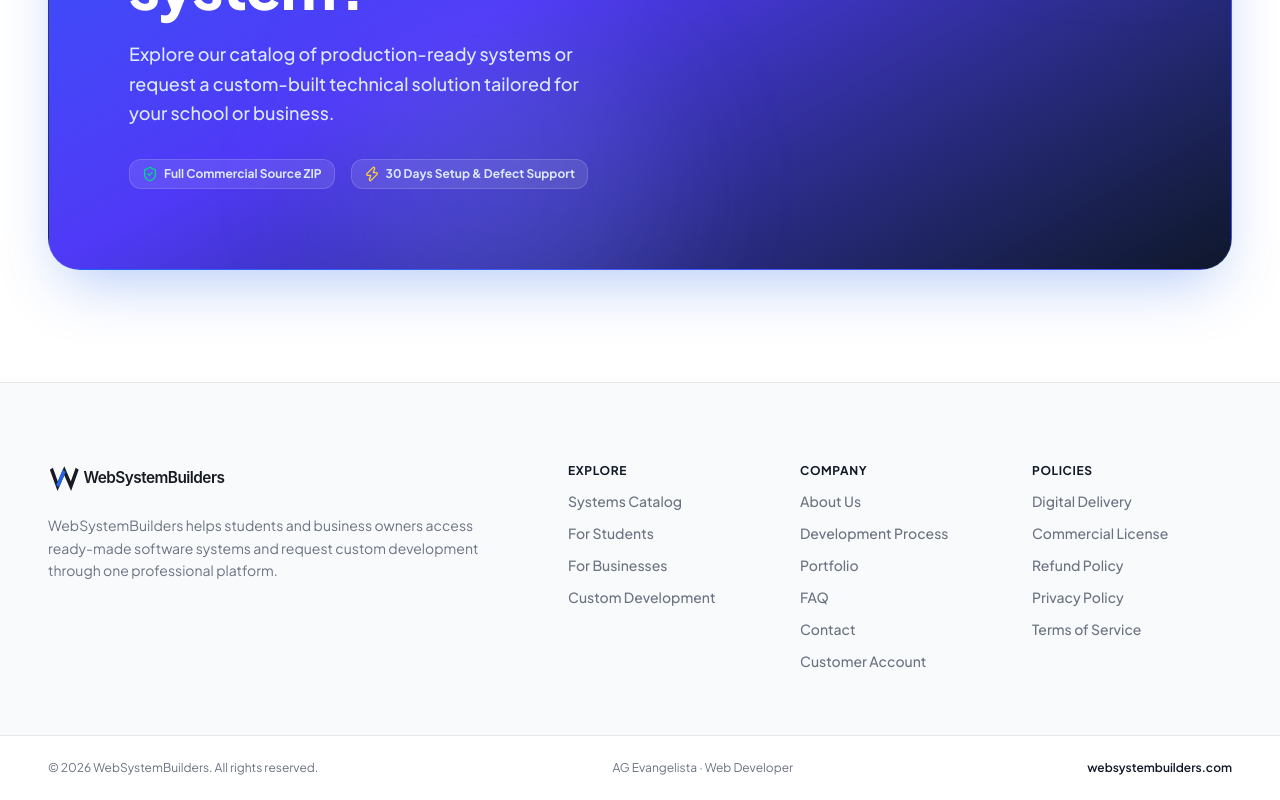
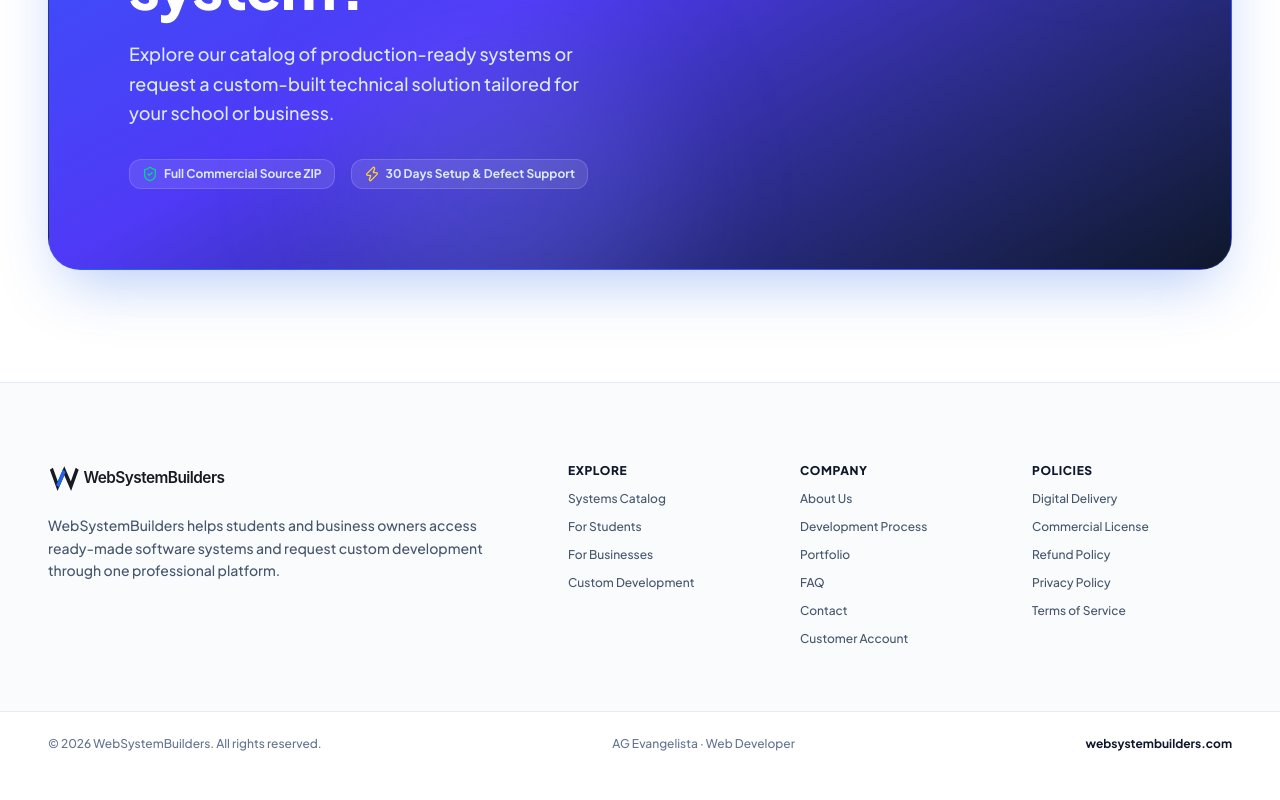
Before and after one commit to 12valor/WebSystemBuilders, a Next.js app: page / in a window 1280 px wide. Shown: the part 8417-9217 px from the top of the page. After the commit the page ends 9193 px from the top, so only its background shows below. Built offline with nearby package versions, Linux system fonts and the light colour scheme; no server answers.

Commit message:
feat: add responsive site footer component with company profile integration

```diff
--- a/src/components/marketing/site-footer.tsx
+++ b/src/components/marketing/site-footer.tsx
@@ -1,6 +1,7 @@
 import Link from "next/link";
 import { BrandLogo } from "@/components/brand/brand-logo";
 import { getPublicCompanyProfile } from "@/features/content/company-profile-repository";
+import { Mail, ShieldCheck } from "lucide-react";
 
 const footerGroups = [
   {
@@ -38,19 +39,20 @@ const footerGroups = [
 export async function SiteFooter() {
   const profile = await getPublicCompanyProfile();
   return (
-    <footer id="about" className="border-t border-[#E5E7EB] bg-[#F8FAFC] pt-16 lg:pt-20">
+    <footer id="about" className="border-t border-slate-200/80 bg-slate-50/80 pt-16 lg:pt-20">
       <div className="mx-auto grid w-[min(calc(100%-40px),1280px)] gap-12 pb-14 md:w-[min(calc(100%-64px),1280px)] lg:grid-cols-12 lg:gap-16 lg:pb-16 xl:w-[min(calc(100%-96px),1280px)]">
         <div className="lg:col-span-5">
           <BrandLogo variant="light" className="h-auto w-[200px]" />
-          <p className="mt-5 max-w-md text-sm leading-relaxed text-[#6B7280]">
+          <p className="mt-5 max-w-md text-xs sm:text-sm leading-relaxed font-medium text-slate-600">
             {profile.companySummary}
           </p>
           {profile.publicEmail && (
             <a
               href={`mailto:${profile.publicEmail}`}
-              className="mt-4 inline-flex text-sm font-semibold text-[#2563EB] hover:underline"
+              className="mt-4 inline-flex items-center gap-2 text-xs font-bold text-blue-600 hover:text-blue-700 transition-colors"
             >
-              {profile.publicEmail}
+              <Mail className="w-4 h-4 text-blue-600" />
+              <span>{profile.publicEmail}</span>
             </a>
           )}
         </div>
@@ -58,14 +60,14 @@ export async function SiteFooter() {
         <div className="grid grid-cols-2 gap-8 sm:grid-cols-3 lg:col-span-7">
           {footerGroups.map((group) => (
             <div key={group.title} className="flex flex-col gap-3">
-              <strong className="text-xs font-bold uppercase tracking-wider text-[#111827]">
+              <strong className="text-xs font-extrabold uppercase tracking-wider text-slate-900">
                 {group.title}
               </strong>
               {group.links.map(([label, href]) => (
                 <Link
                   key={label}
                   href={href}
-                  className="text-sm font-medium text-[#6B7280] transition-colors hover:text-[#2563EB]"
+                  className="text-xs font-medium text-slate-600 transition-colors hover:text-blue-600"
                 >
                   {label}
                 </Link>
@@ -75,11 +77,11 @@ export async function SiteFooter() {
         </div>
       </div>
 
-      <div className="border-t border-[#E5E7EB] bg-white py-6">
-        <div className="mx-auto flex w-[min(calc(100%-40px),1280px)] flex-col items-center justify-between gap-3 text-xs text-[#6B7280] sm:flex-row md:w-[min(calc(100%-64px),1280px)] xl:w-[min(calc(100%-96px),1280px)]">
+      <div className="border-t border-slate-200/80 bg-white py-6">
+        <div className="mx-auto flex w-[min(calc(100%-40px),1280px)] flex-col items-center justify-between gap-3 text-xs font-medium text-slate-500 sm:flex-row md:w-[min(calc(100%-64px),1280px)] xl:w-[min(calc(100%-96px),1280px)]">
           <span>&copy; {new Date().getFullYear()} WebSystemBuilders. All rights reserved.</span>
           <span>{profile.founderName} &middot; {profile.founderTitle}</span>
-          <span className="font-semibold text-[#111827]">websystembuilders.com</span>
+          <span className="font-bold text-slate-900">websystembuilders.com</span>
         </div>
       </div>
     </footer>
```
